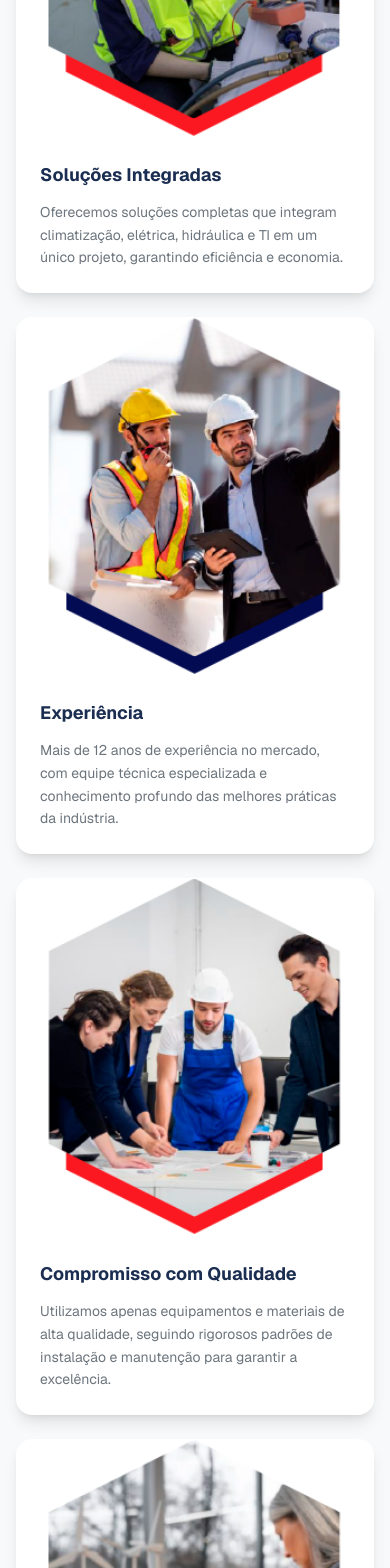
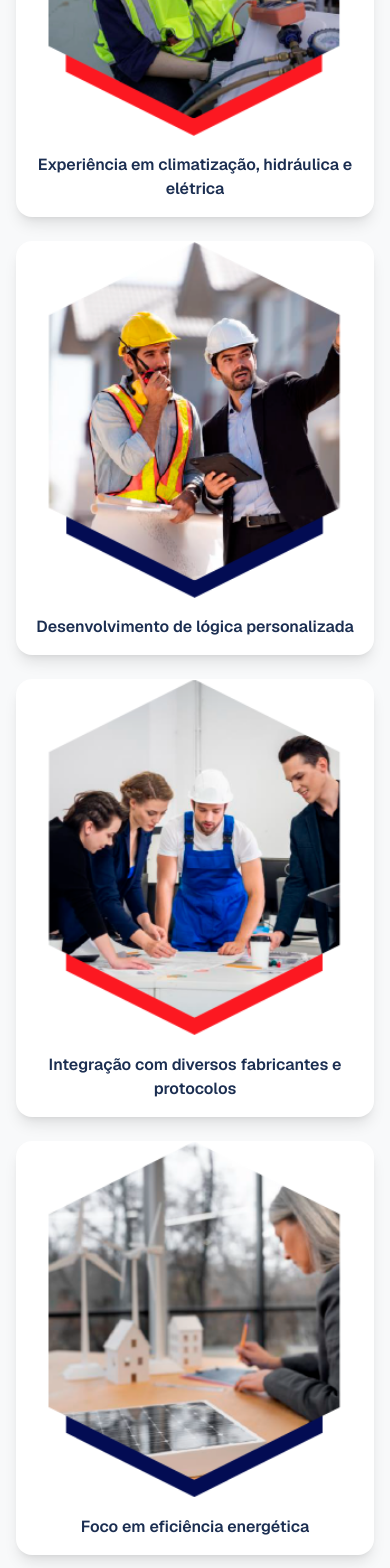
Before and after one commit to ramou1/thermo-site, a Next.js app: page /site/ in a window 390 px wide. Shown: the part 4820-6388 px from the top of the page. Built offline with nearby package versions, Linux system fonts and the light colour scheme.

Commit message:
fix: differentials, contact

```diff
--- a/src/components/Contact.tsx
+++ b/src/components/Contact.tsx
@@ -1,10 +1,13 @@
-'use client';
+"use client";
 
 import { Mail, Instagram, Phone, MapPin } from "lucide-react";
 
 export default function Contact() {
   return (
-    <section id="contact" className="py-20 bg-gradient-to-br from-primary-blue to-secondary-blue text-white">
+    <section
+      id="contact"
+      className="py-20 bg-gradient-to-br from-primary-blue to-secondary-blue text-white"
+    >
       <div className="container mx-auto px-4">
         <div className="text-center mb-16">
           <h2 className="text-4xl md:text-5xl font-bold mb-6">
@@ -12,8 +15,9 @@ export default function Contact() {
           </h2>
           <div className="w-24 h-1 bg-primary-red mx-auto rounded-full mb-8"></div>
           <p className="text-lg text-blue-100 max-w-3xl mx-auto leading-relaxed">
-            Estamos prontos para atender suas necessidades. Entre em contato conosco
-            e solicite um orçamento personalizado para seu projeto.
+            Estamos prontos para atender suas necessidades. Entre em contato
+            conosco e solicite um orçamento personalizado para seu projeto.
+            Atendemos São José – SC e todo o estado de Santa Catarina.
           </p>
         </div>
 
@@ -35,8 +39,10 @@ export default function Contact() {
                   <div>
                     <h4 className="font-semibold text-lg">Endereço</h4>
                     <p className="text-blue-100 leading-relaxed text-sm">
-                      Rua São Ludgero, 1006, Sala 02<br />
-                      Barreiros, São José, SC<br />
+                      Rua São Ludgero, 1006, Sala 02
+                      <br />
+                      Barreiros, São José, SC
+                      <br />
                       CEP: 88117-270
                     </p>
                   </div>
@@ -50,7 +56,10 @@ export default function Contact() {
                   <div>
                     <h4 className="font-semibold text-lg">Telefone</h4>
                     <p className="text-blue-100 text-base">
-                      <a href="tel:+554830898333" className="hover:text-primary-red transition-colors duration-300">
+                      <a
+                        href="tel:+554830898333"
+                        className="hover:text-primary-red transition-colors duration-300"
+                      >
                         (48) 3089-8333
                       </a>
                     </p>
@@ -65,7 +74,10 @@ export default function Contact() {
                   <div>
                     <h4 className="font-semibold text-lg">E-mail</h4>
                     <p className="text-blue-100 text-sm">
-                      <a href="mailto:thermoservice@thermoservice.srv.br" className="hover:text-primary-red transition-colors duration-300">
+                      <a
+                        href="mailto:thermoservice@thermoservice.srv.br"
+                        className="hover:text-primary-red transition-colors duration-300"
+                      >
                         thermoservice@thermoservice.srv.br
                       </a>
                     </p>
@@ -80,7 +92,10 @@ export default function Contact() {
                   <div>
                     <h4 className="font-semibold text-lg">Instagram</h4>
                     <p className="text-blue-100 text-sm">
-                      <a href="https://www.instagram.com/thermo.servicee" className="hover:text-primary-red transition-colors duration-300">
+                      <a
+                        href="https://www.instagram.com/thermo.servicee"
+                        className="hover:text-primary-red transition-colors duration-300"
+                      >
                         @thermo.servicee
                       </a>
                     </p>
@@ -92,10 +107,10 @@ export default function Contact() {
               <div className="lg:col-span-2">
                 <div className="bg-white bg-opacity-20 rounded-lg h-full min-h-[400px] overflow-hidden">
                   <iframe
-                    src="https://www.google.com/maps/embed?pb=!1m18!1m12!1m3!1d3657.0787527551306!2d-46.7452328!3d-23.565614900000003!2m3!1f0!2f0!3f0!3m2!1i1024!2i768!4f13.1!3m3!1m2!1s0x94ce5434e64a4719%3A0xf8abaca6167e48c4!2sThermo%20Service!5e0!3m2!1spt-BR!2sbr!4v1759348511729!5m2!1spt-BR!2sbr"
+                    src="https://www.google.com/maps/embed?pb=!1m18!1m12!1m3!1d3536.3677261630983!2d-48.6082058!3d-27.582126799999998!2m3!1f0!2f0!3f0!3m2!1i1024!2i768!4f13.1!3m3!1m2!1s0x952749d006e097cd%3A0x8dd98dcf3687822e!2sIMPAR%20Sistemas%20de%20Climatiza%C3%A7%C3%A3o!5e0!3m2!1spt-BR!2sbr!4v1761159811429!5m2!1spt-BR!2sbr"
                     width="100%"
                     height="100%"
-                    style={{border: 0}}
+                    style={{ border: 0 }}
                     allowFullScreen
                     loading="lazy"
                     referrerPolicy="no-referrer-when-downgrade"
--- a/src/components/Differential.tsx
+++ b/src/components/Differential.tsx
@@ -1,26 +1,49 @@
 import Image from 'next/image';
 
 export default function Differential() {
-  const differentials = [
+  // const differentials = [
+  //   {
+  //     title: "Soluções Integradas",
+  //     description: "Oferecemos soluções completas que integram climatização, elétrica, hidráulica e TI em um único projeto, garantindo eficiência e economia.",
+  //     image: "/site/images/diferencial01.png"
+  //   },
+  //   {
+  //     title: "Experiência",
+  //     description: "Mais de 12 anos de experiência no mercado, com equipe técnica especializada e conhecimento profundo das melhores práticas da indústria.",
+  //     image: "/site/images/diferencial02.png"
+  //   },
+  //   {
+  //     title: "Compromisso com Qualidade",
+  //     description: "Utilizamos apenas equipamentos e materiais de alta qualidade, seguindo rigorosos padrões de instalação e manutenção para garantir a excelência.",
+  //     image: "/site/images/diferencial03.png"
+  //   },
+  //   {
+  //     title: "Sustentabilidade",
+  //     description: "Comprometidos com práticas sustentáveis, oferecemos soluções que reduzem o consumo energético e minimizam o impacto ambiental.",
+  //     image: "/site/images/diferencial04.png"
+  //   }
+  // ];
+
+    const differentials = [
     {
-      title: "Soluções Integradas",
-      description: "Oferecemos soluções completas que integram climatização, elétrica, hidráulica e TI em um único projeto, garantindo eficiência e economia.",
+      title: "Experiência em climatização, hidráulica e elétrica",
       image: "/site/images/diferencial01.png"
     },
     {
-      title: "Experiência",
-      description: "Mais de 12 anos de experiência no mercado, com equipe técnica especializada e conhecimento profundo das melhores práticas da indústria.",
+      title: "Desenvolvimento de lógica personalizada",
       image: "/site/images/diferencial02.png"
     },
     {
-      title: "Compromisso com Qualidade",
-      description: "Utilizamos apenas equipamentos e materiais de alta qualidade, seguindo rigorosos padrões de instalação e manutenção para garantir a excelência.",
+      title: "Integração com diversos fabricantes e protocolos",
       image: "/site/images/diferencial03.png"
     },
     {
-      title: "Sustentabilidade",
-      description: "Comprometidos com práticas sustentáveis, oferecemos soluções que reduzem o consumo energético e minimizam o impacto ambiental.",
+      title: "Foco em eficiência energética",
       image: "/site/images/diferencial04.png"
+    },
+    {
+      title: "Suporte técnico especializado",
+      image: "/site/images/diferencial01.png"
     }
   ];
 
@@ -37,7 +60,8 @@ export default function Differential() {
           </p>
         </div>
 
-        <div className="grid grid-cols-1 md:grid-cols-4 gap-6 max-w-7xl mx-auto">
+        {/* antigo: md:grid-cols-4 */}
+        <div className="grid grid-cols-1 md:grid-cols-5 gap-6 max-w-7xl mx-auto">
           {differentials.map((differential, index) => (
             <div
               key={index}
@@ -53,14 +77,18 @@ export default function Differential() {
                 />
               </div>
 
-              <div className="p-6">
-                <h3 className="text-lg font-bold text-primary-blue mb-3">
+              <div className="p-4">
+                <h3 className="text-base text-center font-semibold text-primary-blue">
+                  {differential.title}
+                </h3>
+
+                {/* <h3 className="text-lg font-bold text-primary-blue mb-3">
                   {differential.title}
                 </h3>
 
                 <p className="text-medium-gray leading-relaxed text-sm">
                   {differential.description}
-                </p>
+                </p> */}
               </div>
             </div>
           ))}
```
